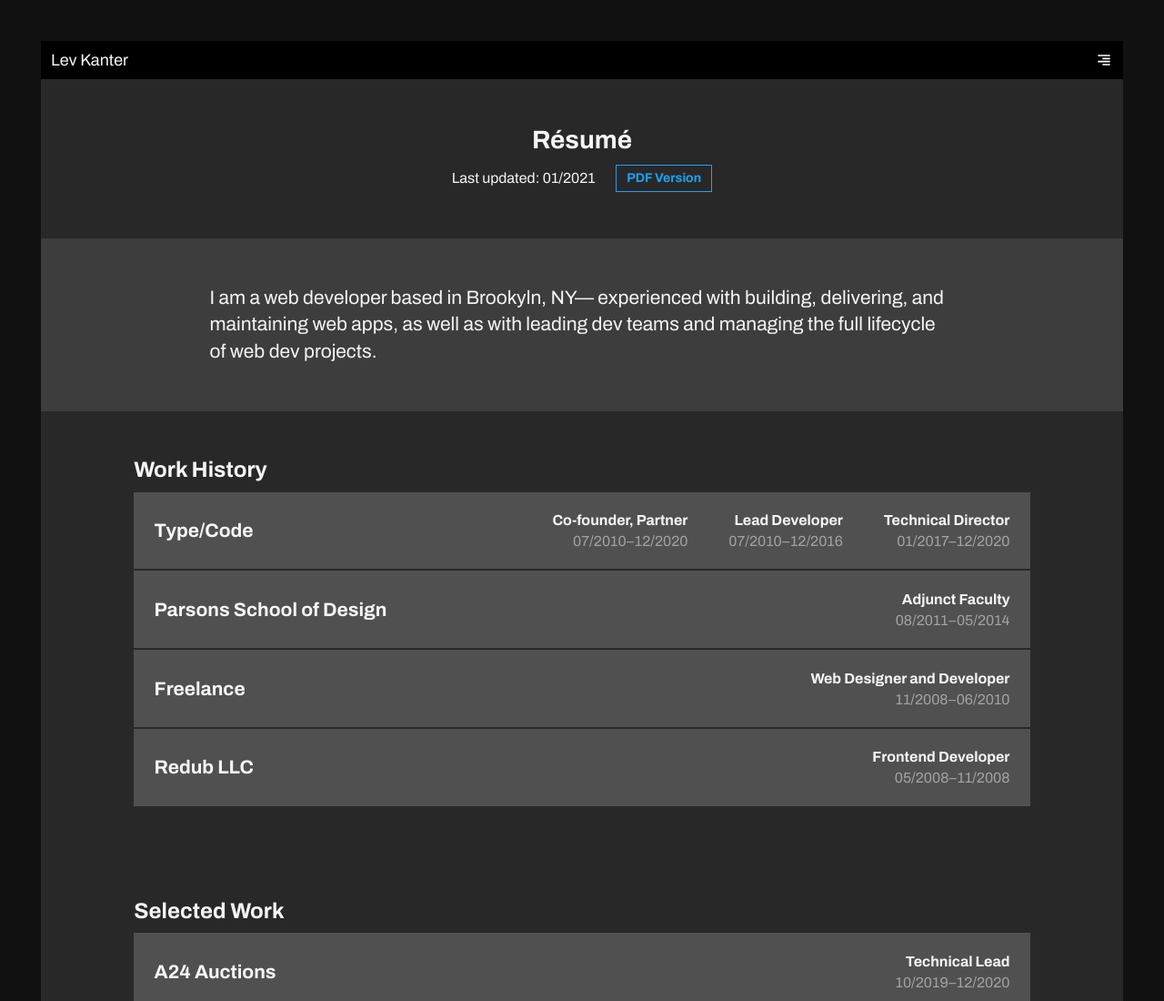
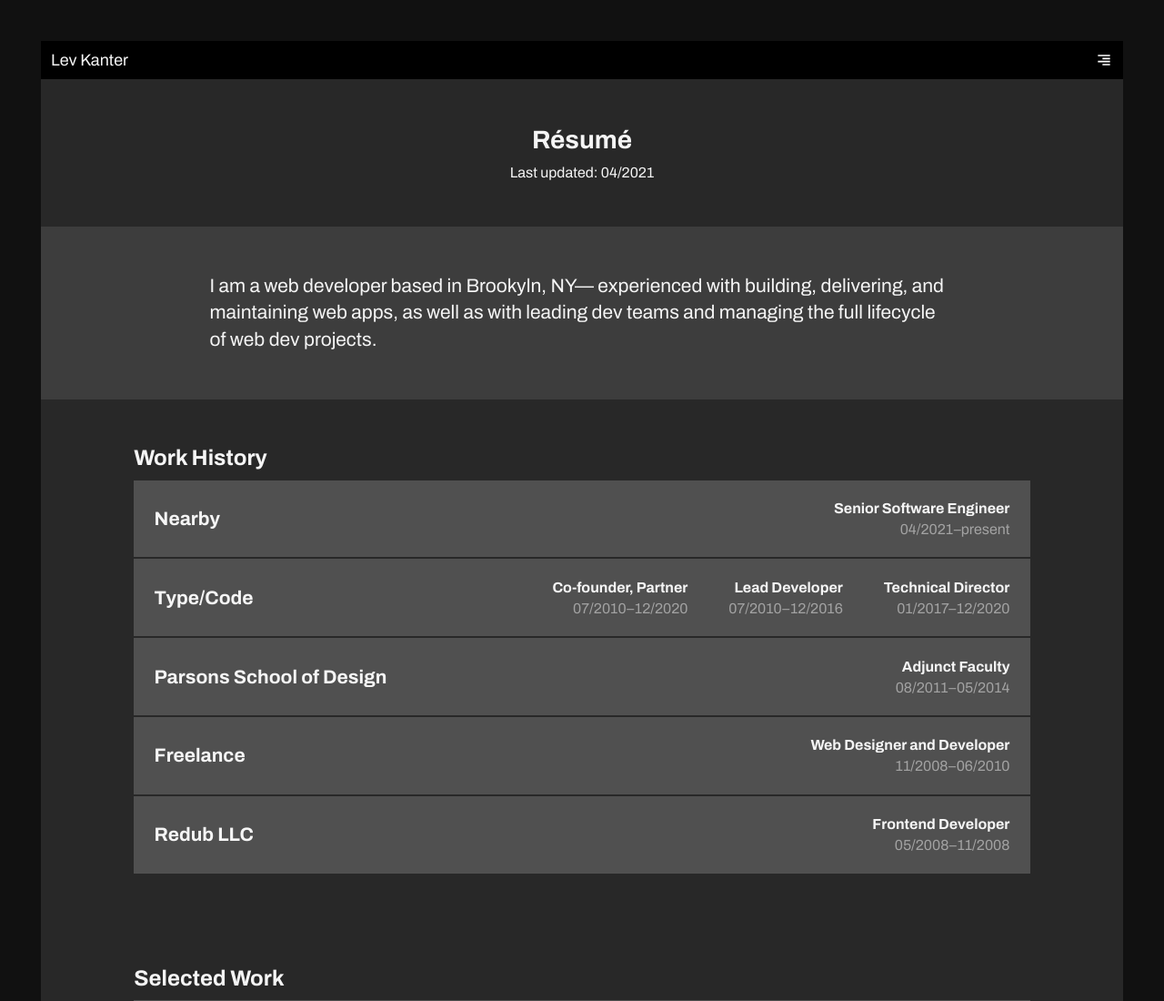
Before and after one commit to LevKanter/levkanter.com, a Gatsby site: page /resume in a window 1280 px wide. Shown: the top 1100 px of the page at 91% size. Built offline with nearby package versions, Linux system fonts and the light colour scheme; Gatsby itself is replaced by a stand-in of ours.

Commit message:
Update Resume with new role

```diff
--- a/package.json
+++ b/package.json
@@ -38,7 +38,7 @@
   },
   "scripts": {
     "build": "gatsby build",
-    "develop": "gatsby develop",
+    "develop": "gatsby develop -p 8666",
     "format": "prettier --write \"**/*.{js,jsx,json,md}\"",
     "start": "yarn run develop",
     "serve": "gatsby serve",
--- a/src/pages/resume.js
+++ b/src/pages/resume.js
@@ -8,7 +8,6 @@
 import Layout from "../components/layout";
 import Shelf from "../components/shelf";
 import Toolbar from "../components/toolbar";
-import Button from "../components/button";
 import TextBlock from "../components/text-block";
 import LinksBlock from "../components/links-block";
 import MetaList from "../components/resume/meta-list";
@@ -118,6 +117,23 @@
 const WorkHistorySection = () => (
   <Section title="Work History">
     <ol>
+      <Item
+        title="Nearby"
+        metaItems={[
+          {
+            title: "Senior Software Engineer",
+            content: <>04/2021&ndash;present</>,
+          },
+        ]}
+      >
+        <TextBlock>
+          <p>
+            <a href="https://nearbyhq.com/">Nearby</a> is building a platform
+            for local online shopping. I joined as an early member of the
+            engineering team in 2021.
+          </p>
+        </TextBlock>
+      </Item>
       <Item
         title="Type/Code"
         metaItems={[
@@ -335,12 +351,7 @@
       <Shelf Tag="header" variants={["header"]}>
         <h1>Résumé</h1>
         <Toolbar>
-          <Toolbar.Group>Last updated: 01/2021</Toolbar.Group>
-          <Toolbar.Group>
-            <Button link="/resume.pdf" forceNativeLink={true}>
-              PDF Version
-            </Button>
-          </Toolbar.Group>
+          <Toolbar.Group>Last updated: 04/2021</Toolbar.Group>
         </Toolbar>
       </Shelf>
       <Section id="summary" variants={["bright"]}>
```
Also changed, not shown: 1 other file.
